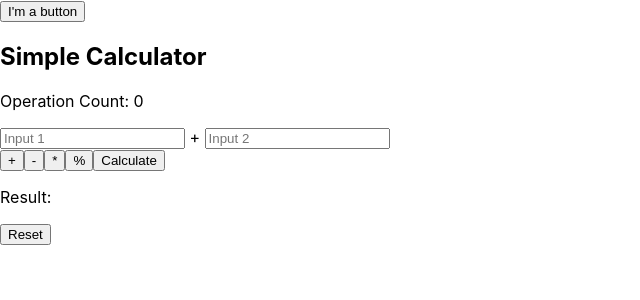
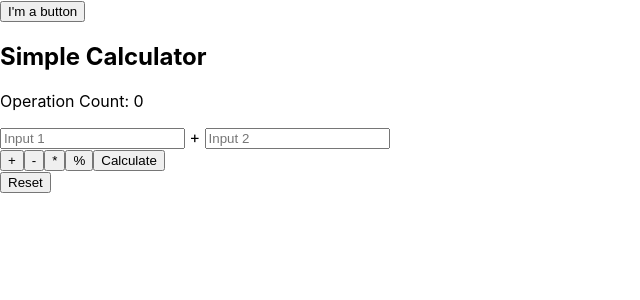
Before and after one commit to charlessinhh/aws-ci-cd-codepipeline-calculator-reactjs, a React (Create React App) app: page / in a window 1280 px wide. Shown: the top 300 px of the page, without its empty margins (0-640 px from the left). Built offline with nearby package versions, Linux system fonts and the light colour scheme.

Commit message:
Update Input.js

```diff
--- a/src/Components/Input.js
+++ b/src/Components/Input.js
@@ -90,7 +90,7 @@ function Input(){
         <button onClick={handleCalculate}>Calculate</button>
       </div>
 
-      {<p>Result: {result} </p>}
+      {result && <p>Result: {result} </p>}
       <button onClick={ handleReset }>Reset</button>
 
     </div>
```
